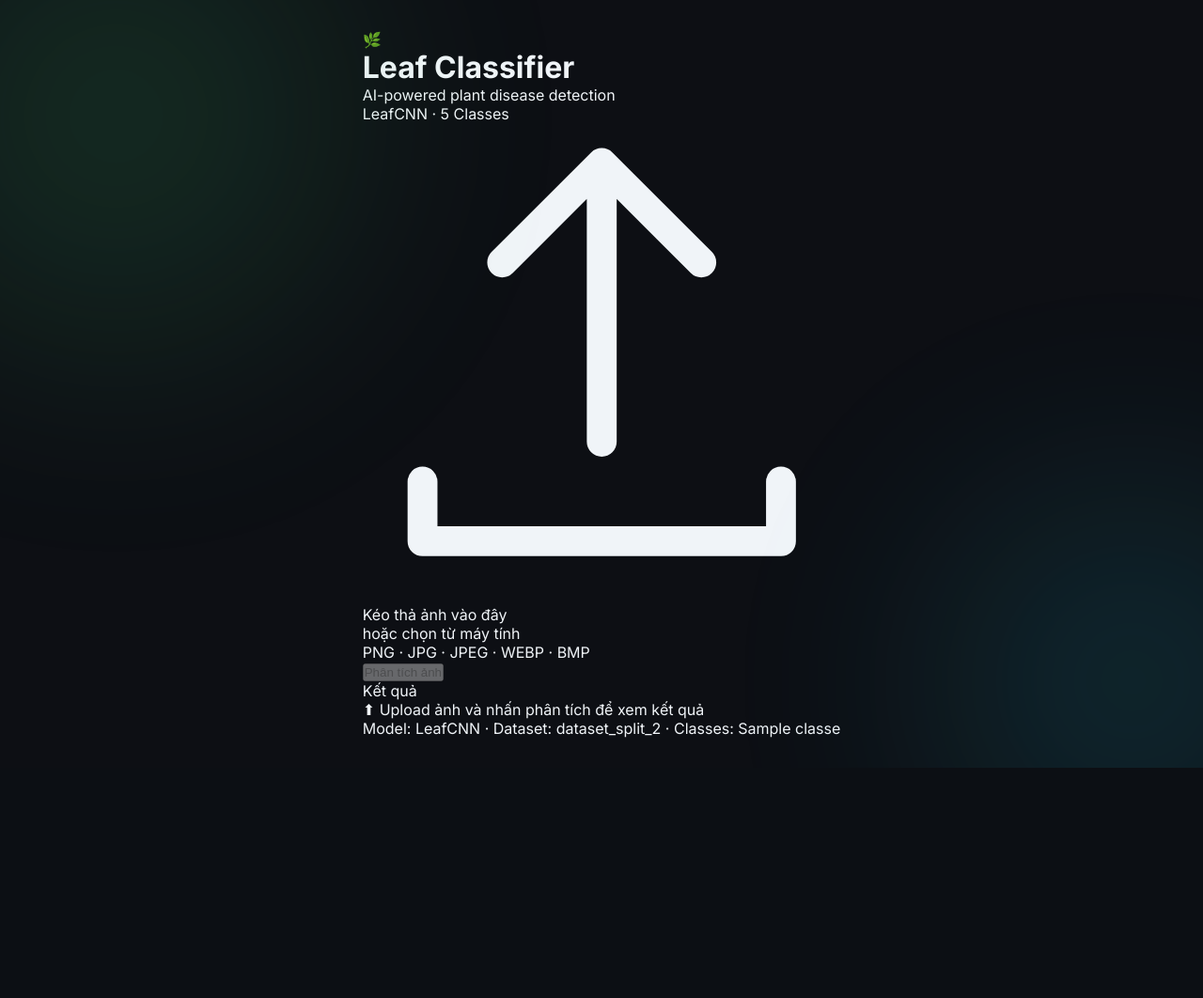
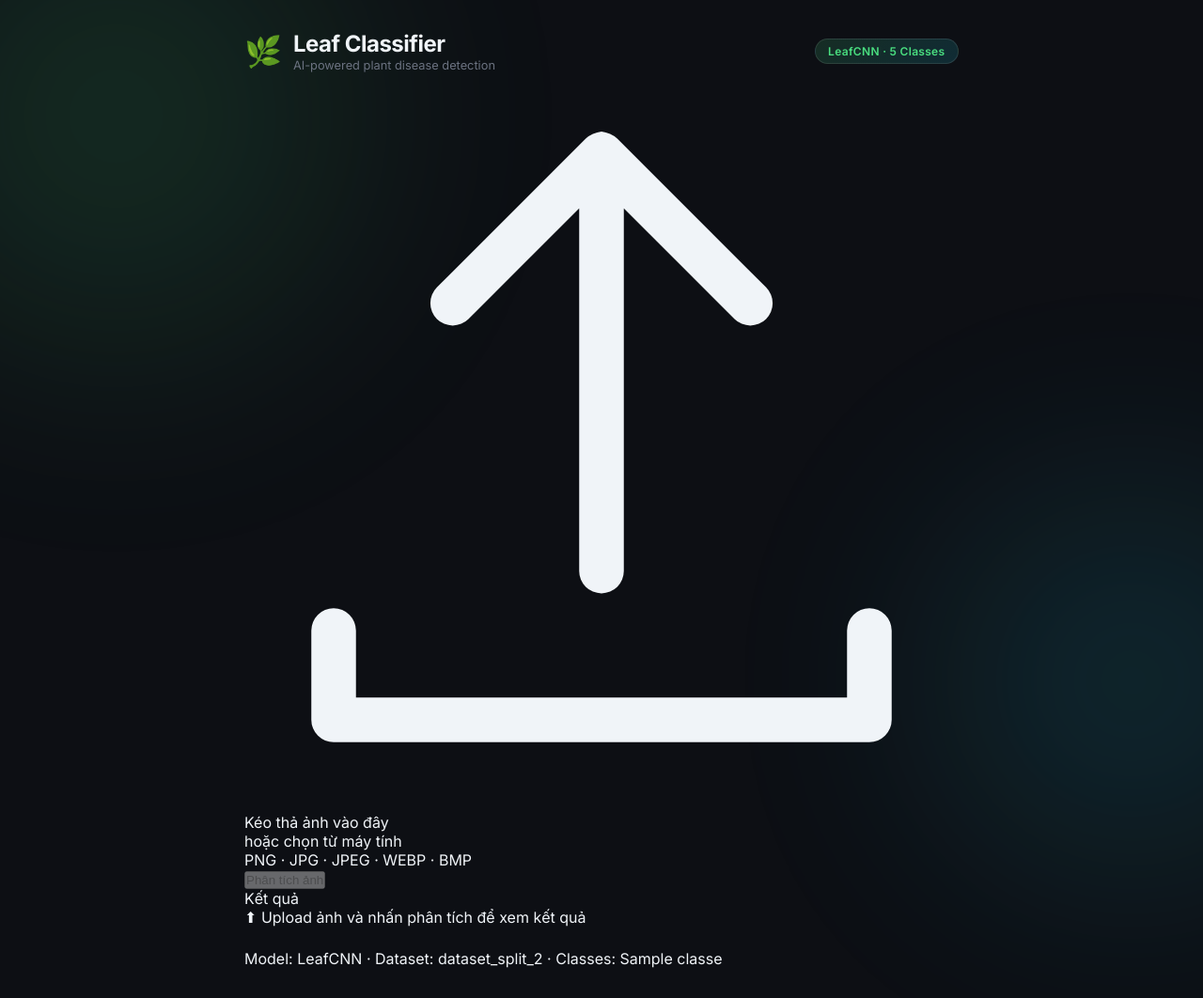
Before and after one commit to PhanAnh23593/BTL_TTNT, a Python web app: template templates/index.html in a window 1280 px wide. Shown: the whole page at 94% size. Before the commit the page ends 817 px from the top, so only its background shows below. Run offline with Jinja, Linux system fonts and the light colour scheme; the template is opened without the code that fills it: most values are stand-ins (such as "Sample title", 1, 10 or a date in 2020).

Commit message:
chore(styles): import wrapper header and badge styles

```diff
--- a/static/style.css
+++ b/static/style.css
@@ -52,3 +52,30 @@ body {
 }
 
 /* ── Wrapper ─────────────────────────────────────── */
+.wrapper {
+  position: relative; z-index: 1;
+  width: 100%; max-width: 760px;
+  display: flex; flex-direction: column; gap: 1.5rem;
+}
+
+/* ── Header ──────────────────────────────────────── */
+.header {
+  display: flex; align-items: center; justify-content: space-between;
+}
+.logo { display: flex; align-items: center; gap: 0.75rem; }
+.logo-icon { font-size: 2rem; line-height: 1; }
+.logo h1 { font-size: 1.5rem; font-weight: 700; letter-spacing: -0.5px; }
+.logo p  { font-size: 0.8rem; color: var(--muted); margin-top: 1px; }
+
+.badge {
+  background: linear-gradient(135deg, rgba(74,222,128,.15), rgba(34,211,238,.15));
+  border: 1px solid var(--border);
+  border-radius: 99px;
+  padding: 0.3rem 0.85rem;
+  font-size: 0.75rem;
+  font-weight: 600;
+  color: var(--primary);
+  letter-spacing: 0.3px;
+}
+
+/* ── Main Card ───────────────────────────────────── */
```
